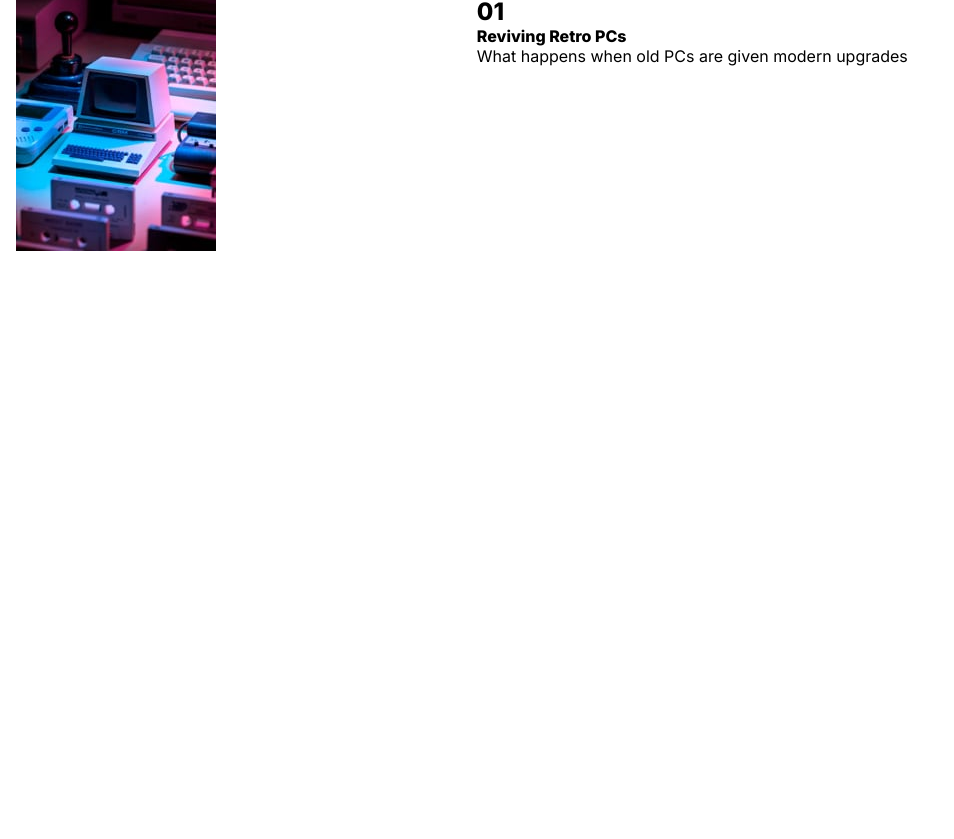
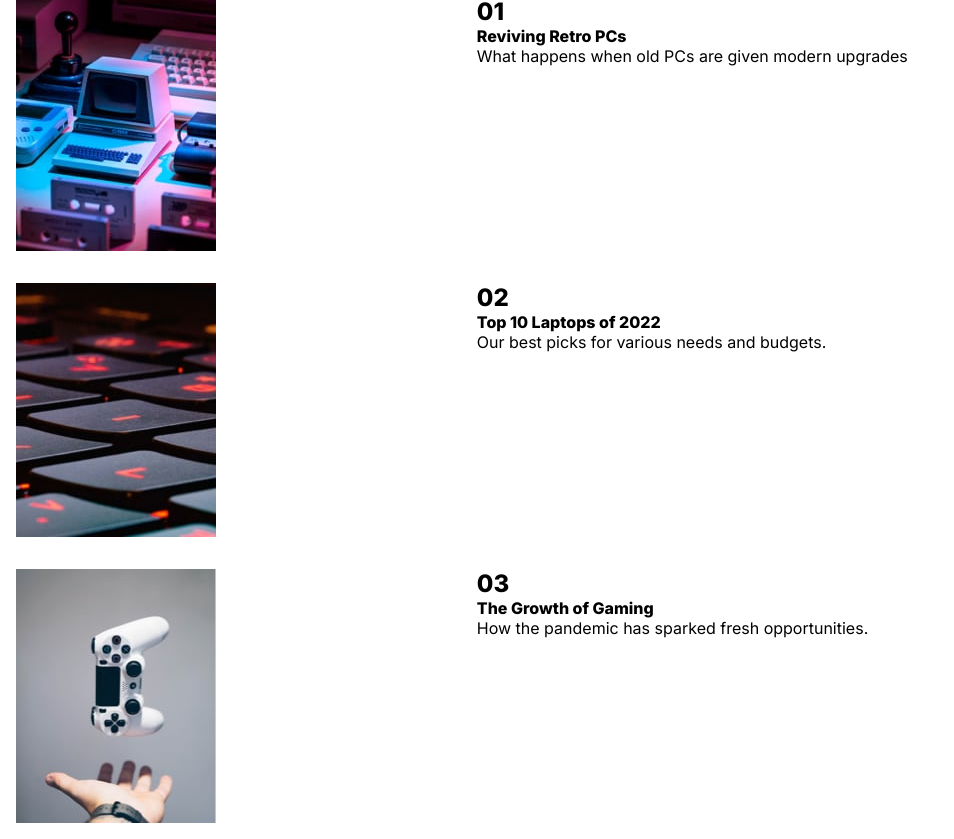
Before and after one commit to sammyodiagbe/news-homepage, a React (Create React App) app: page / in a window 1280 px wide. Shown: the part 1335-2174 px from the top of the page, without its empty margins (0-954 px from the left). Before the commit the page ends 1602 px from the top, so only its background shows below. Built offline with nearby package versions, Linux system fonts and the light colour scheme.

Commit message:
working on styles

```diff
--- a/src/App.js
+++ b/src/App.js
@@ -3,6 +3,8 @@ import Logo from "./components/logo";
 import MenuIcon from "./components/menuIcon";
 import mobileImage from "./assets/images/image-web-3-mobile.jpg";
 import retroPc from "./assets/images/image-retro-pcs.jpg";
+import topLaptops from "./assets/images/image-top-laptops.jpg";
+import gamingGrowth from "./assets/images/image-gaming-growth.jpg";
 
 function App() {
   const [showNavigation, setShowNavigation] = useState(false);
@@ -89,6 +91,23 @@ function App() {
               <p>What happens when old PCs are given modern upgrades</p>
             </div>
           </div>
+          <div className="news">
+            <img src={topLaptops} alt="Top laptops of 2022" />
+            <div className="write-up">
+              <h1 className="number">02</h1>
+              <h4>Top 10 Laptops of 2022</h4>
+              <p>Our best picks for various needs and budgets.</p>
+            </div>
+          </div>
+          <div className="news">
+            <img src={gamingGrowth} alt="Gaming growth" />
+
+            <div className="write-up">
+              <h1 className="number">03</h1>
+              <h4>The Growth of Gaming</h4>
+              <p>How the pandemic has sparked fresh opportunities.</p>
+            </div>
+          </div>
         </section>
       </main>
     </>
--- a/src/styles/index.css
+++ b/src/styles/index.css
@@ -132,6 +132,9 @@ html main.main section.top-news {
   display: -ms-grid;
   display: grid;
   padding: 1em;
+  -ms-grid-columns: 1fr;
+      grid-template-columns: 1fr;
+  grid-row-gap: 32px;
 }
 
 body main.main section.top-news div.news,
--- a/src/styles/index.scss
+++ b/src/styles/index.scss
@@ -109,6 +109,8 @@ html {
     section.top-news {
       display: grid;
       padding: $padding;
+      grid-template-columns: 1fr;
+      grid-row-gap: 32px;
       div.news {
         display: grid;
         column-gap: 24px;
```
Also changed, not shown: 1 other file (tests, documents, lock files or other folders).
